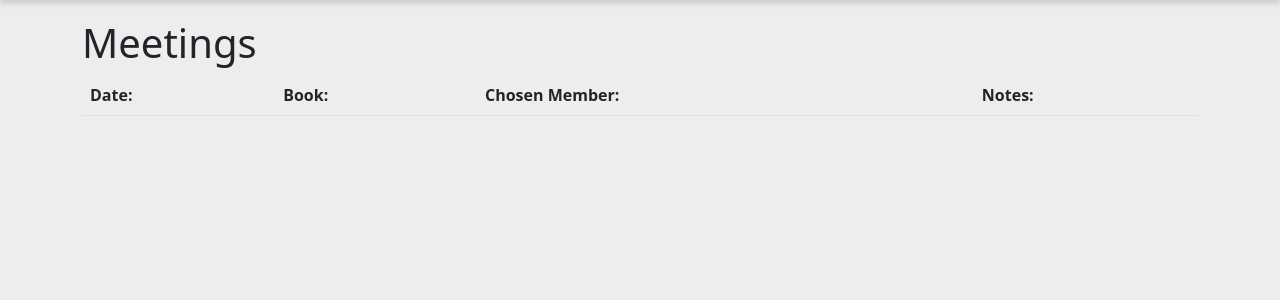
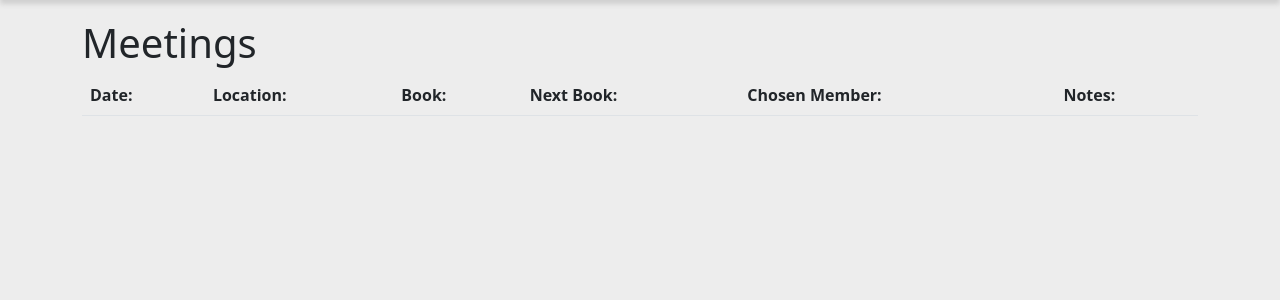
Before and after one commit to Nyall-Livett/SEG-major-project, a Django app: template clubs/templates/previous_meetings.html in a window 1280 px wide. Shown: the part 56-356 px from the top of the page. Run offline with Django 4.2, Linux system fonts and the light colour scheme; the template is opened without the code that fills it, so the values that code supplies are empty; parts of the project's set-up code (start-up, migrations or seed data) failed here and were passed over; some libraries are stand-ins or nearby versions.

Commit message:
Improve previous meetings list

```diff
--- a/clubs/templates/partials/table_for_previous_meetings_list.html
+++ b/clubs/templates/partials/table_for_previous_meetings_list.html
@@ -1,7 +1,9 @@
 <table class="table">
         <tr>
           <td><b>Date:</b></td>
+          <td><b>Location:</b></td>
           <td><b>Book:</b></td>
+          <td><b>Next Book:</b></td>
           <td><b>Chosen Member:</b></td>
           <td><b>Notes:</b></td>
         </tr>
@@ -10,8 +12,9 @@
         <tr>
           <td>{{ meeting.date }}</td>
           <td>{{ meeting.location }}</td>
-          <td>{{ meeting.book }}</td>
-          <td>{{ meeting.chosen_member }}</td>
+          <td><a href="/book/{{meeting.book.id}}">{{ meeting.book }}</a></td>
+          <td><a href="/book/{{meeting.next_book.id}}">{{ meeting.next_book }}</a></td>
+          <td><a href="/user/{{meeting.chosen_member.id}}">{{ meeting.chosen_member }}</a></td>
           <td>{{ meeting.notes }}</td>
         </tr>
         {% endif %}
```
